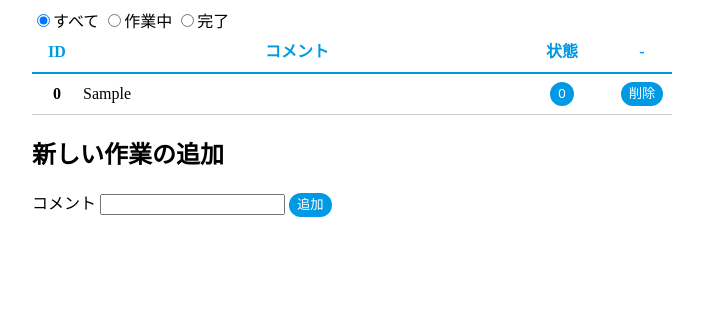
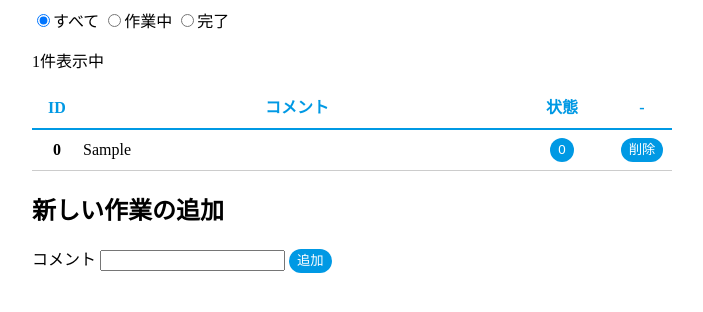
Before and after one commit to takumines/vue-todo, a plain HTML site: page index.html in a window 1280 px wide. Both pictures are taken after typing "Sample" into the empty fields and a click on the button "追加". Shown: the whole page, without its empty margins (288-991 px from the left). Drawn offline with nearby package versions, Linux system fonts and the light colour scheme.

Commit message:
リストの絞り込み機能

```diff
--- a/index.html
+++ b/index.html
@@ -12,6 +12,7 @@
       v-model="current"
       v-bind:value="label.value">{{ label.label }}
   </label>
+  <p v-if="computedTodos.length > 0">{{ computedTodos.length }}件表示中</p>
   <table>
     <thead>
     <tr>
@@ -22,7 +23,7 @@
     </tr>
     </thead>
     <tbody>
-    <tr v-for="item in todos" v-bind:key="item.id">
+    <tr v-for="item in computedTodos" v-bind:key="item.id">
       <th>{{ item.id }}</th>
       <td>{{ item.comment }}</td>
       <td class="state">
--- a/main.js
+++ b/main.js
@@ -26,6 +26,15 @@ const app = new Vue({
         // 選択している options の value を記憶するためのデータ
         // 初期値を「-1」つまり「すべて」にする
         current: -1
+    },
+    computed: {
+        computedTodos: function () {
+            // データ current が -1 ならすべて
+            // それ以外なら current と state が一致するものだけに絞り込む
+            return this.todos.filter(function (el) {
+                return this.current < 0 ? true : this.current === el.state
+            }, this)
+        }
     },
     methods: {
         // ToDo 追加の処理
```
